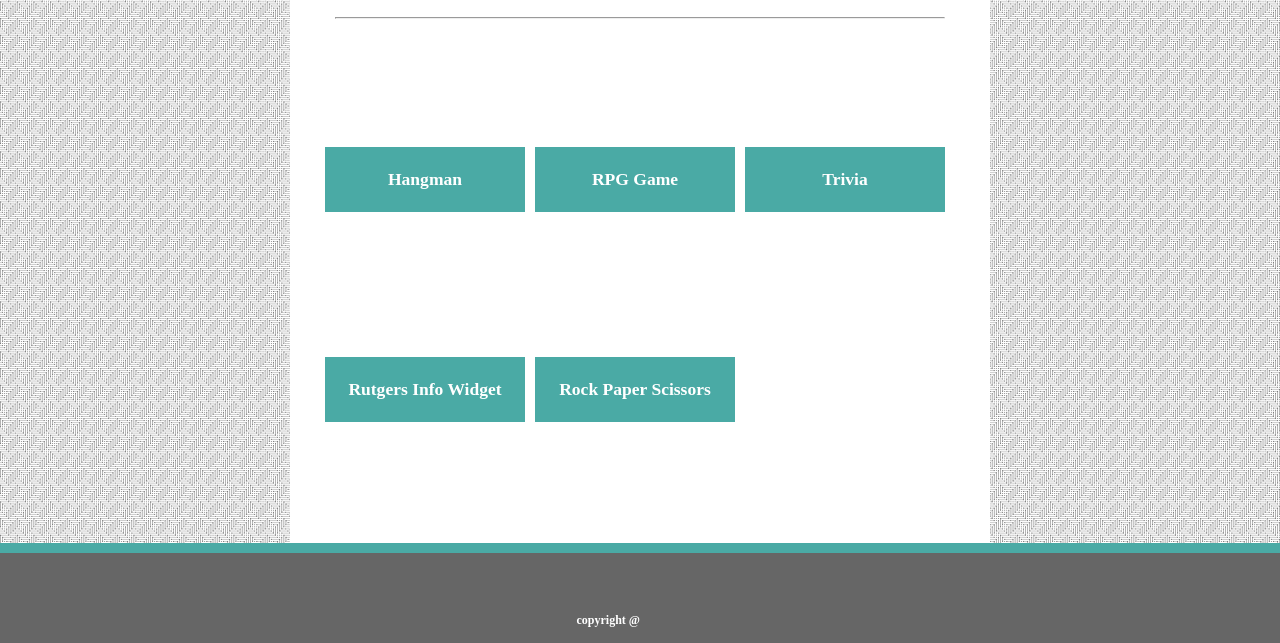
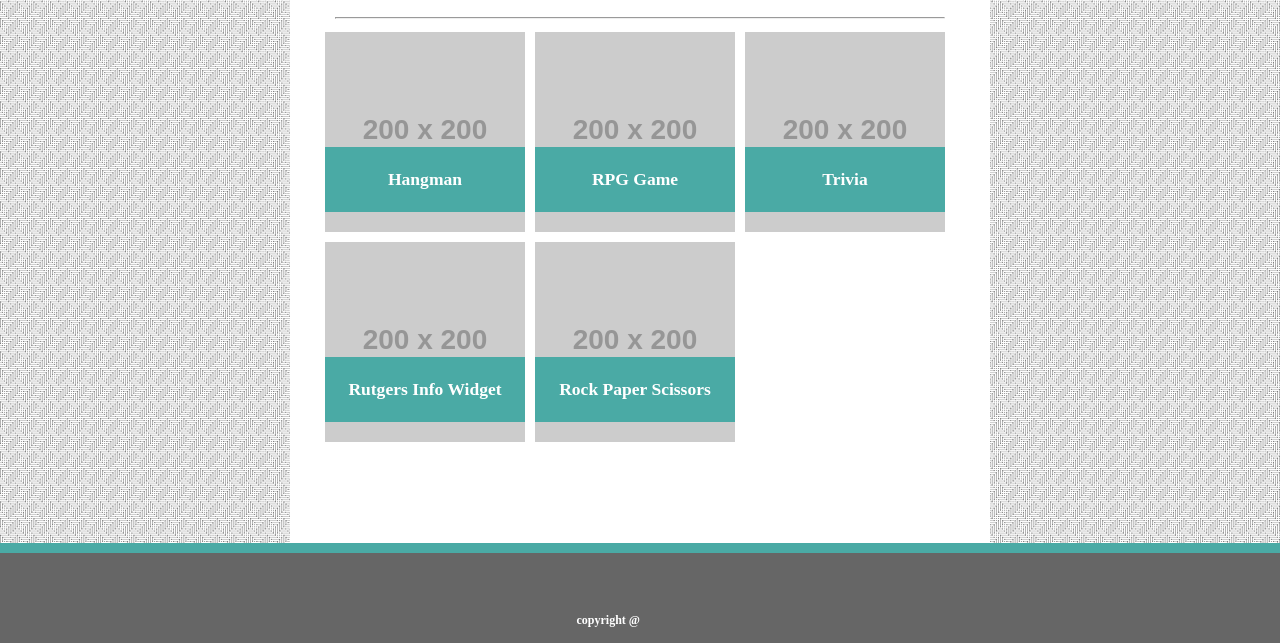
Before and after one commit to bahma2018/Responsive-Portfolio, a plain HTML site: page portfolio.html in a window 1280 px wide. Shown: the part 157-800 px from the top of the page. Drawn offline with Linux system fonts and the light colour scheme; placeholder pictures from the web are drawn by us.

Commit message:
fixed image problems

```diff
--- a/style.css
+++ b/style.css
@@ -172,7 +172,7 @@ h2 {
     float: left;
     height: 200px;
     width: 200px;
-    background-image: url(../../sandbox/Basic-Portfolio/assets/images/profile_pic.jpg)
+    background-image: url("https://placehold.it/200x200")
 }
 
 #rpg {
@@ -181,7 +181,7 @@ h2 {
     float: left;
     height: 200px;
     width: 200px;
-    background-image: url(../../sandbox/Basic-Portfolio/assets/images/profile_pic.jpg)
+    background-image: url("https://placehold.it/200x200")
 }
 
 #trivia {
@@ -190,7 +190,7 @@ h2 {
     float: left;
     height: 200px;
     width: 200px;
-    background-image: url(../../sandbox/Basic-Portfolio/assets/images/profile_pic.jpg)
+    background-image: url("https://placehold.it/200x200")
 }
 
 #rutgers {
@@ -200,7 +200,7 @@ h2 {
     float: left;
     height: 200px;
     width: 200px;
-    background-image: url(../../sandbox/Basic-Portfolio/assets/images/profile_pic.jpg)
+    background-image: url("https://placehold.it/200x200")
 }
 
 #rock {
@@ -209,7 +209,7 @@ h2 {
     float: left;
     height: 200px;
     width: 200px;
-    background-image: url(../../sandbox/Basic-Portfolio/assets/images/profile_pic.jpg)
+    background-image: url("https://placehold.it/200x200")
 }
 
 .banner {
```
Also changed, not shown: index.html (+1 -1 lines).
